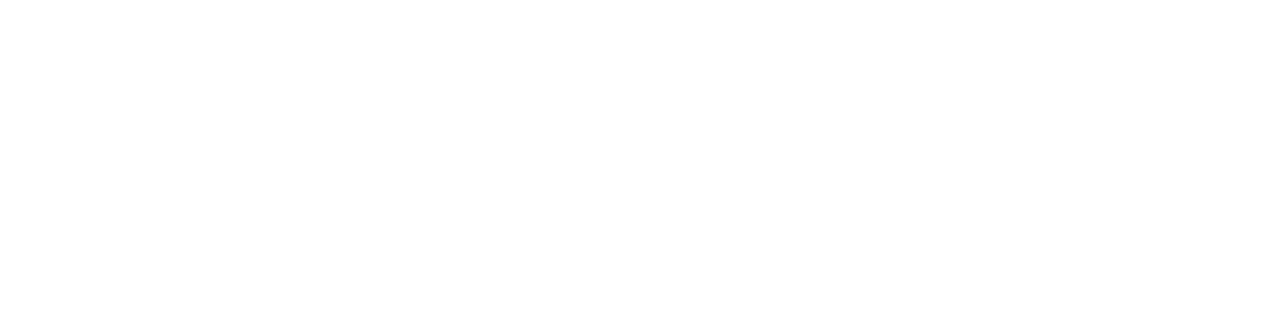
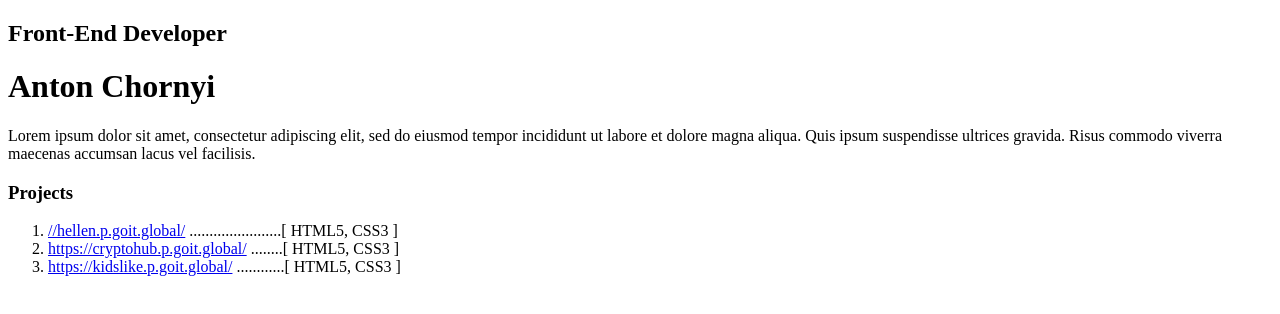
Before and after one commit to VikaSokol/ResumeGoIT, a plain HTML site: page index.html in a window 1280 px wide. Drawn offline with Linux system fonts and the light colour scheme.

Commit message:
Update index.html

```diff
--- a/index.html
+++ b/index.html
@@ -9,8 +9,42 @@
 
 <!--Main-->
 <div>
+
     <!--Main content-->
-    <div></div>
+    <div>
+
+        <!--about user-->
+        <div>
+            <h2>Front-End Developer</h2>
+            <h1>Anton Chornyi</h1>
+            <p>Lorem ipsum dolor sit amet,
+            consectetur adipiscing elit,
+            sed do eiusmod tempor incididunt
+            ut labore et dolore magna aliqua.
+            Quis ipsum suspendisse ultrices gravida.
+             Risus commodo viverra maecenas accumsan lacus vel facilisis.</p>
+         </div>
+
+        <!--Projects-->
+         <div>
+          <h3>Projects</h3>
+           <ol>
+              <li>
+                <a href="//hellen.p.goit.global/">//hellen.p.goit.global/</a>
+                .......................[ HTML5, CSS3 ]
+              </li>
+              <li>
+                <a href="https://cryptohub.p.goit.global/">https://cryptohub.p.goit.global/</a>
+                ........[ HTML5, CSS3 ]
+              </li>
+              <li>
+                <a href="https://kidslike.p.goit.global/">https://kidslike.p.goit.global/</a>
+                ............[ HTML5, CSS3 ]
+              </li>
+            </ol>
+         </div>
+    </div>
+
     <!--Sidebar-->
     <aside></aside>
 </div>
```
